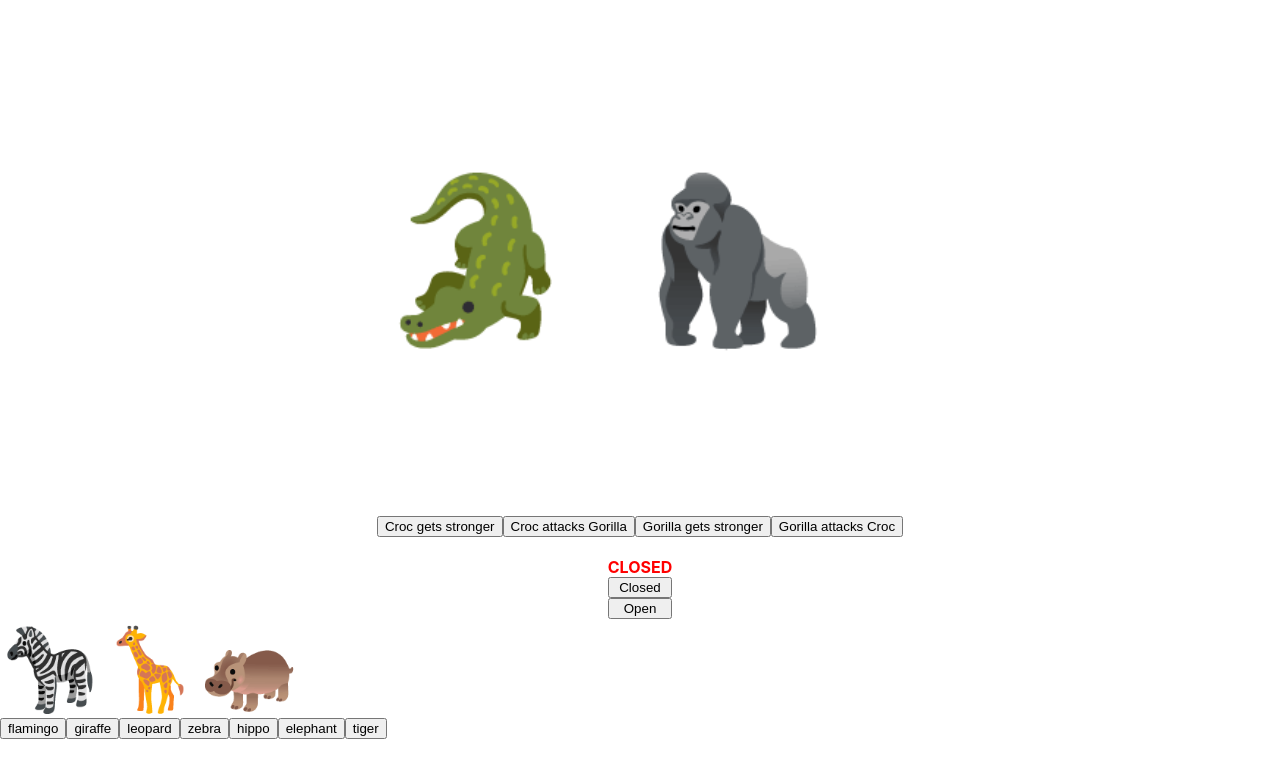
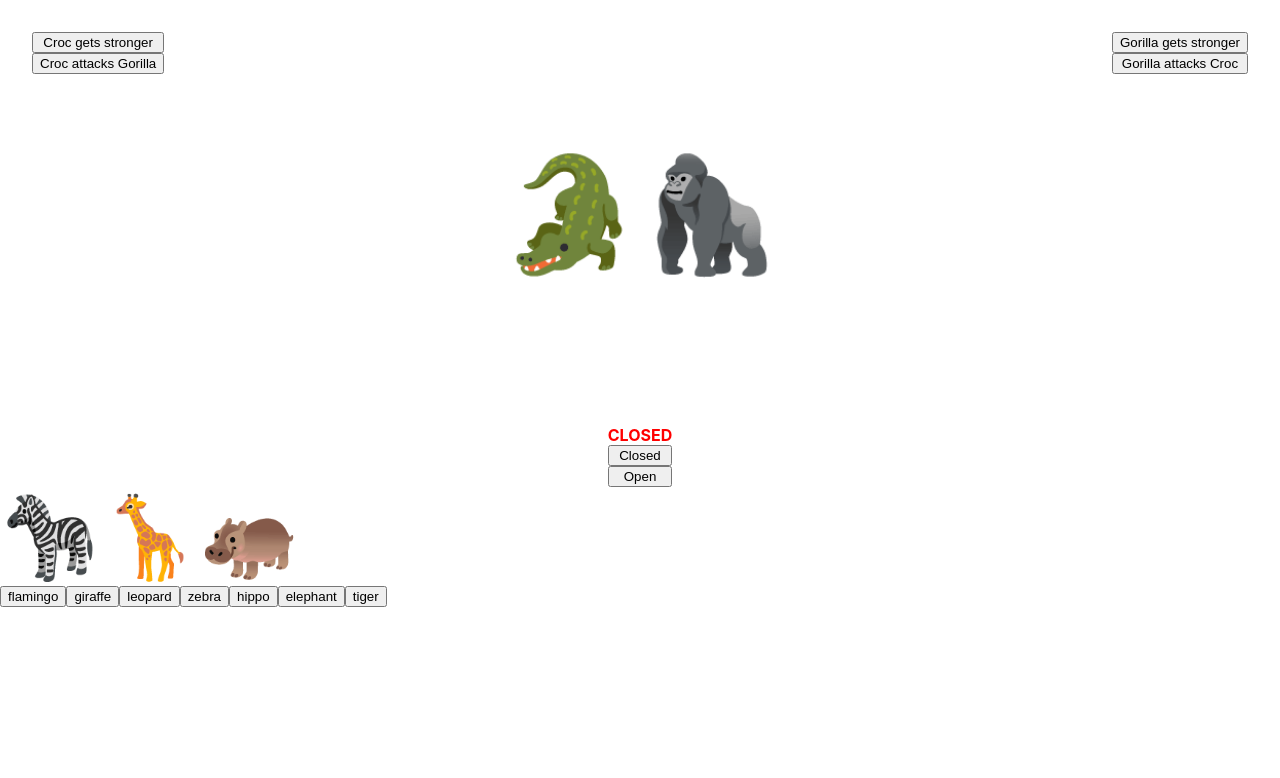
Before and after one commit to oliviaamiller/react-busy-zoo, a React (Create React App) app: page / in a window 1280 px wide. Shown: the top 778 px of the page. Built offline with nearby package versions, Linux system fonts and the light colour scheme.

Commit message:
started styling fight;

```diff
--- a/src/App.css
+++ b/src/App.css
@@ -6,6 +6,26 @@ html, body, #root, .App {
   display: flex;
   flex-direction: row;
   justify-content: center;
+  margin: 2rem;
+}
+
+.left-fight, .right-fight {
+  display: flex;
+  flex-direction: row;
+}
+
+.croc-buttons {
+  display: flex;
+  flex-direction: column;
+  position: fixed;
+  left: 2rem;
+}
+
+.gorilla-buttons {
+  display: flex;
+  flex-direction: column;
+  position: fixed;
+  right: 2rem;
 }
 
 .sign {
@@ -29,3 +49,11 @@ html, body, #root, .App {
   flex-direction: row;
   font-size: 5rem;
 }
+
+path {
+  fill: transparent;
+}
+
+text {
+  fill: #FF9800;
+}
--- a/src/App.js
+++ b/src/App.js
@@ -1,31 +1,40 @@
 import './App.css';
 import { useState } from 'react';
 import Parade from './Parade/Parade';
-import Sign from './Sign/Sign';
+import OpenSign from './OpenSign/OpenSign';
 
 function App() {
 
-  const [crocSize, setCrocSize] = useState(10);
-  const [gorillaSize, setGorillaSize] = useState(10);
+  const [crocSize, setCrocSize] = useState(7);
+  const [gorillaSize, setGorillaSize] = useState(7);
   const [animalArray, setAnimalArray] = useState(['zebra', 'giraffe', 'hippo']);
   const [isOpen, setIsOpen] = useState(false);
 
   return (
     <div className="App">
       <div className='fight'>
-        <div className='croc'>
-          <p style={{ fontSize: `${crocSize}rem` }}>🐊</p>
+        <div className='left-fight'>
+          <div className='croc-buttons'>
             <button onClick={() => setCrocSize(crocSize + 1)}>Croc gets stronger</button>
             <button onClick={() => setGorillaSize(gorillaSize - 1)}>Croc attacks Gorilla</button>
           </div>
+          <div className='croc'>
+            <p style={{ fontSize: `${crocSize}rem` }}>🐊</p>
+          </div>
+
+        </div>
+        <div className='right-fight'>
           <div className='gorilla'>
             <p style={{ fontSize: `${gorillaSize}rem` }}>🦍</p>
+          </div>
+          <div className='gorilla-buttons'>
             <button onClick={() => setGorillaSize(gorillaSize + 1)}>Gorilla gets stronger</button>
             <button onClick={() => setCrocSize(crocSize - 1)}>Gorilla attacks Croc</button>
           </div>
         </div>
+      </div>
       <div className='sign'>
-        <Sign isOpen={isOpen}/>
+        <OpenSign isOpen={isOpen}/>
         <button onClick={() => setIsOpen(false)}>Closed</button>
         <button onClick={() => setIsOpen(true)}>Open</button>
       </div>
--- a/src/Sign/Sign.js
+++ b/src/OpenSign/OpenSign.js
@@ -1,4 +1,4 @@
-export default function Sign({ isOpen }) {
+export default function OpenSign({ isOpen }) {
   return <div className='sign-words'>
     {isOpen ? 'OPEN' : 'CLOSED'}
   </div>;
```
Also changed, not shown: src/logo.svg (deleted). Lines whose indentation alone changed are shown as unchanged.
